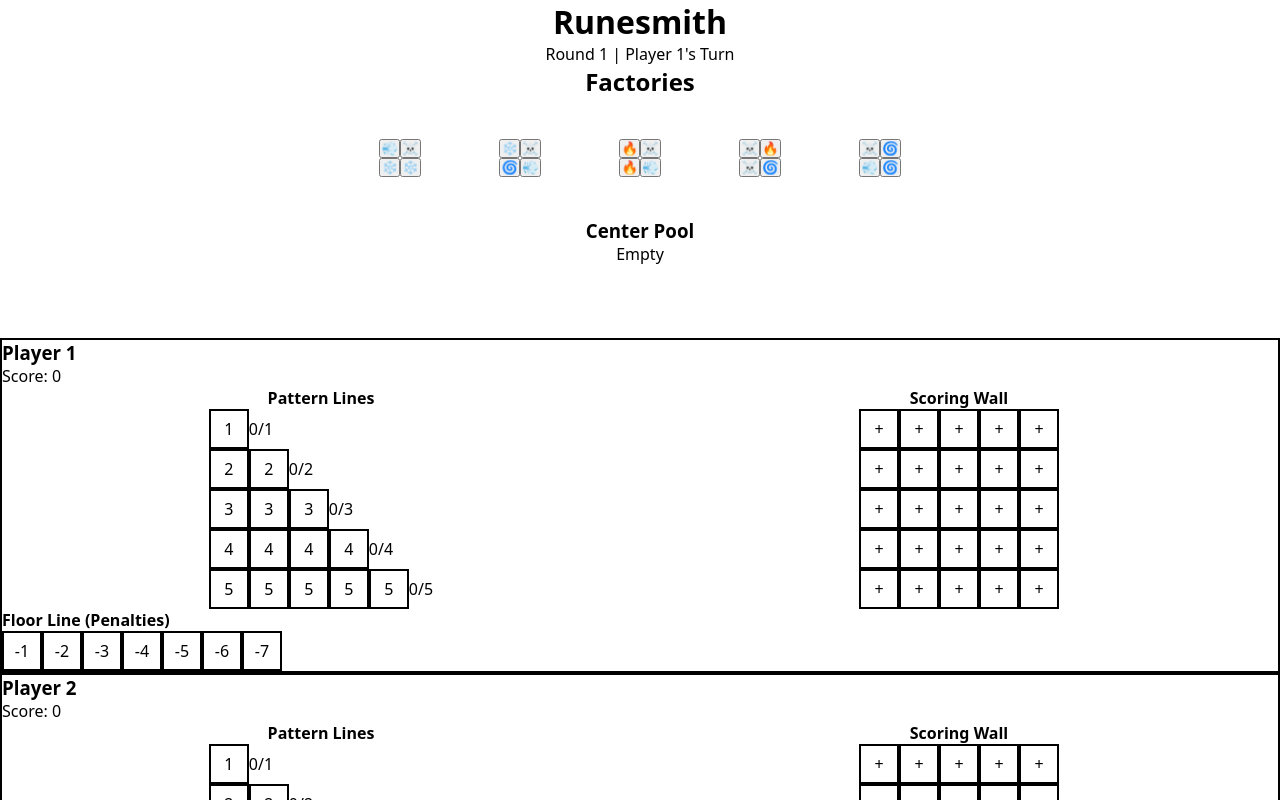
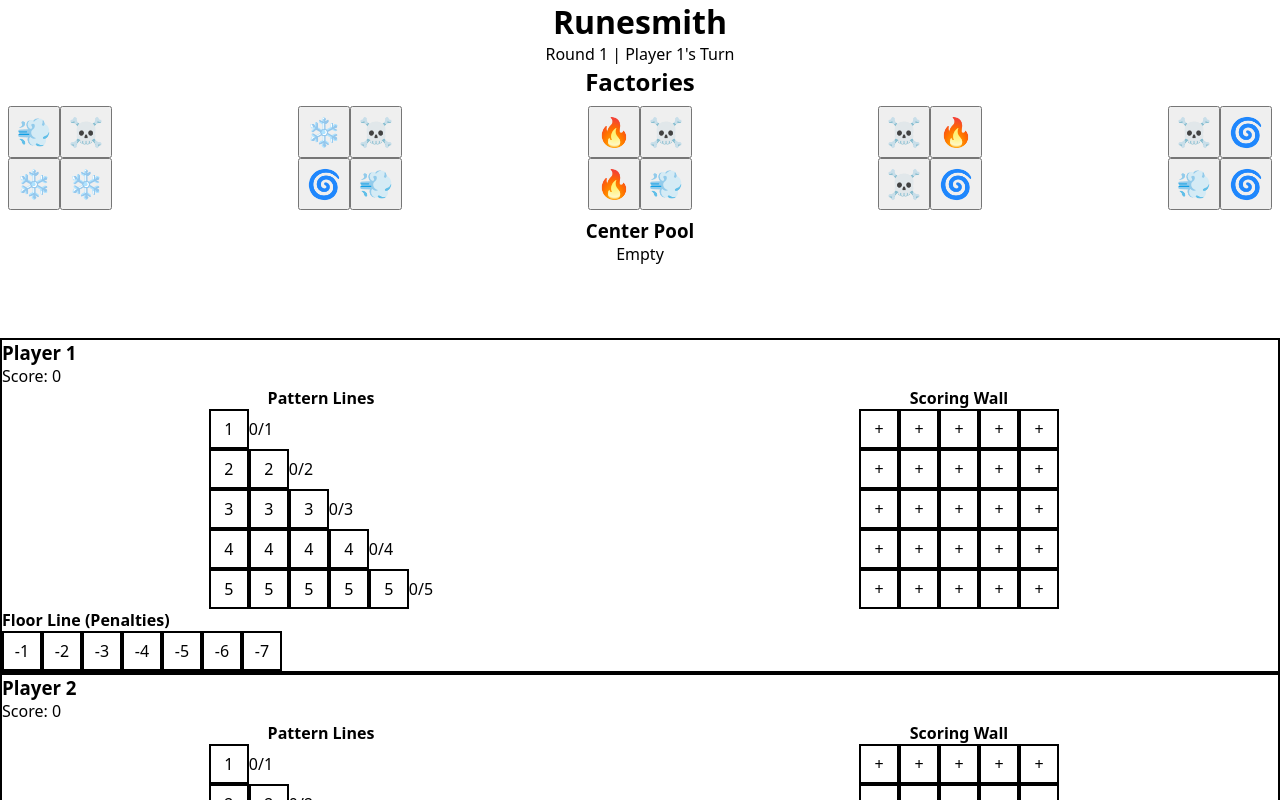
Before and after one commit to vlad92z/necromancer-web, a React (Vite) app: page / in a window 1280 px wide. Shown: the top 800 px of the page. Built offline with nearby package versions, Linux system fonts and the light colour scheme.

Commit message:
Update RuneToken sizing and GameBoard layout
Replaced CSS class-based sizing in RuneToken with inline styles for width, height, and font size. Adjusted GameBoard factories container to use justify-between, improved spacing, and set a max width for better layout control.

```diff
--- a/src/components/RuneToken.tsx
+++ b/src/components/RuneToken.tsx
@@ -11,22 +11,21 @@ interface RuneTokenProps {
   onClick?: () => void;
 }
 
-const SIZE_CLASSES = {
-  small: 'w-8 h-8 text-xs',
-  medium: 'w-12 h-12 text-base',
-  large: 'w-16 h-16 text-lg',
+const SIZE_CONFIG = {
+  small: { width: 48, height: 48, fontSize: 28 },
+  medium: { width: 64, height: 64, fontSize: 36 },
+  large: { width: 80, height: 80, fontSize: 48 },
 };
 
 export function RuneToken({ rune, size = 'medium', onClick }: RuneTokenProps) {
   const colorClass = getRuneColorClass(rune.runeType);
   const glyph = getRuneGlyph(rune.runeType);
-  const sizeClass = SIZE_CLASSES[size];
+  const config = SIZE_CONFIG[size];
 
   return (
     <div
       className={`
         ${colorClass}
-        ${sizeClass}
         rounded-lg
         flex
         items-center
@@ -36,6 +35,11 @@ export function RuneToken({ rune, size = 'medium', onClick }: RuneTokenProps) {
         shadow-md
         ${onClick ? 'cursor-pointer hover:scale-110 transition-transform' : ''}
       `}
+      style={{
+        width: `${config.width}px`,
+        height: `${config.height}px`,
+        fontSize: `${config.fontSize}px`,
+      }}
       onClick={onClick}
       role={onClick ? 'button' : undefined}
       tabIndex={onClick ? 0 : undefined}
--- a/src/features/gameplay/components/GameBoard.tsx
+++ b/src/features/gameplay/components/GameBoard.tsx
@@ -33,7 +33,7 @@ export function GameBoard({ gameState }: GameBoardProps) {
         {/* Factories and Center */}
         <div className="mb-8">
           <h2 className="text-xl font-bold mb-4 text-center">Factories</h2>
-          <div className="flex flex-wrap justify-center gap-4 mb-6">
+          <div className="flex justify-between items-center gap-6 mb-6 max-w-6xl mx-auto">
             {factories.map((factory) => (
               <Factory
                 key={factory.id}
```
